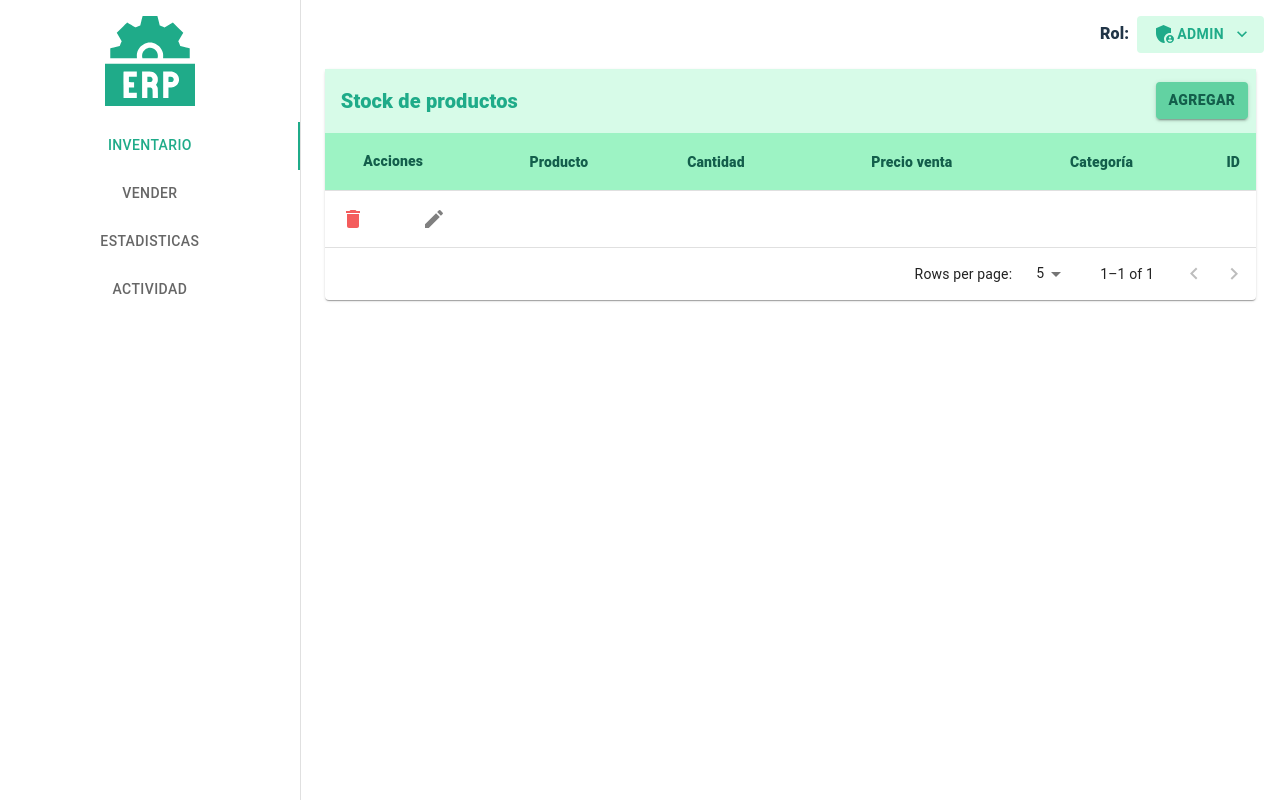
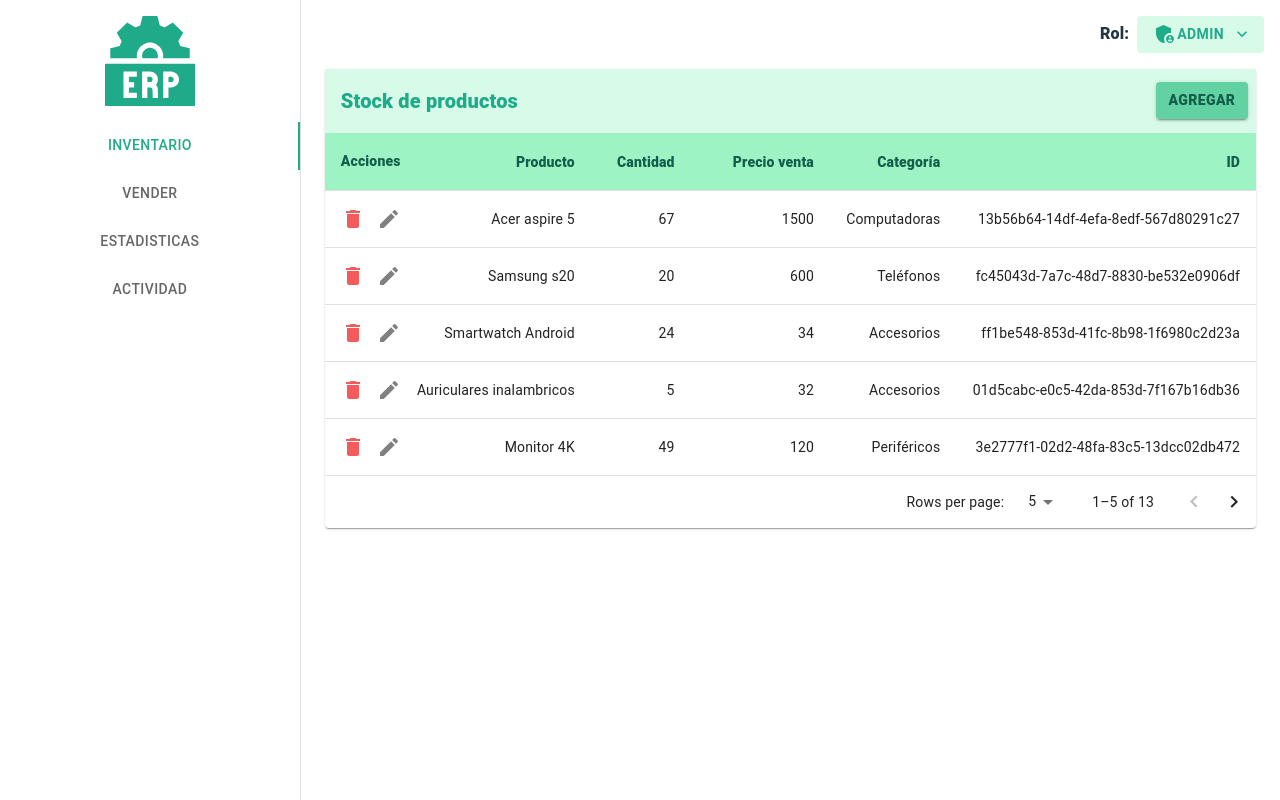
Before and after one commit to brianmunioz/sistema_erp_react_mui, a React (Vite) app: page / in a window 1280 px wide. Built offline with nearby package versions, Linux system fonts and the light colour scheme.

Commit message:
FIX: carga inicial al ya tener datos en ls

```diff
--- a/src/components/home/InventarioComp.jsx
+++ b/src/components/home/InventarioComp.jsx
@@ -303,9 +303,8 @@ const InventarioComp = () => {
       localStorage.setItem('inventario', JSON.stringify(rows))
       setDatos(rows);
     } else {
-      const datosnuevos = [JSON.parse(localStorage.getItem('inventario'))]
 
-      setDatos(datosnuevos)
+      setDatos(JSON.parse(localStorage.getItem('inventario')))
 
     }
   }, [])
@@ -406,7 +405,7 @@ const InventarioComp = () => {
                 }) :
 
                   <h1>cargando...</h1>}
-                {datos.length > 0 && emptyRows > 0 && (
+                {visibleRows.length > 0 && emptyRows > 0 && (
                   <TableRow
                     style={{
                       height: (53) * emptyRows,
@@ -419,7 +418,7 @@ const InventarioComp = () => {
             </Table>
           </TableContainer>
           {
-            datos.length > 0 &&
+            visibleRows.length > 0 &&
             <TablePagination
               rowsPerPageOptions={[5, 10, 25]}
               component="div"
--- a/src/layouts/LayoutHome.jsx
+++ b/src/layouts/LayoutHome.jsx
@@ -66,9 +66,7 @@ function LayoutHome() {
     const [value, setValue] = React.useState(pathToIndex(location.pathname));
 
     const navigate = useNavigate();
-    React.useEffect(()=>{
-       console.log("efecto secundario: jaja")
-    },[])
+
 
     React.useEffect(() => {
         switch (value) {
```
